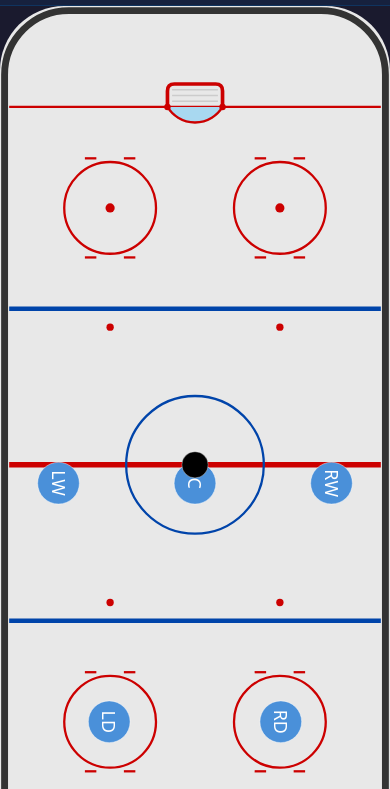
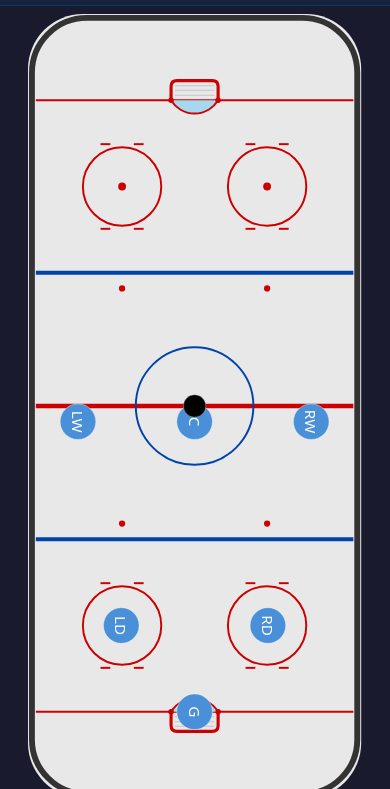
Before and after one commit to mheil23/hockey, a website with bundled scripts: page index.html in a window 390 px wide. Shown: the part 55-844 px from the top of the page. Built offline with nearby package versions, Linux system fonts and the light colour scheme.

Commit message:
Update index.html
fixing rink size on mobile so we don't have to scroll

```diff
--- a/index.html
+++ b/index.html
@@ -348,20 +348,19 @@
       }
 
       .rink-container {
-        padding: 0;
+        padding: 0.5rem;
         width: 100%;
         display: flex;
-        align-items: flex-start;
+        align-items: center;
         justify-content: center;
-        overflow-y: auto;
-        overflow-x: hidden;
+        overflow: hidden;
       }
 
       #rink {
-        width: 100vw;
-        height: calc(100vw * 200 / 85);
-        max-width: none;
-        max-height: none;
+        width: auto;
+        height: calc(100vh - 60px);
+        max-width: 100%;
+        max-height: calc(100vh - 60px);
       }
 
       /* Description Panel as Bottom Sheet on Mobile */
```
